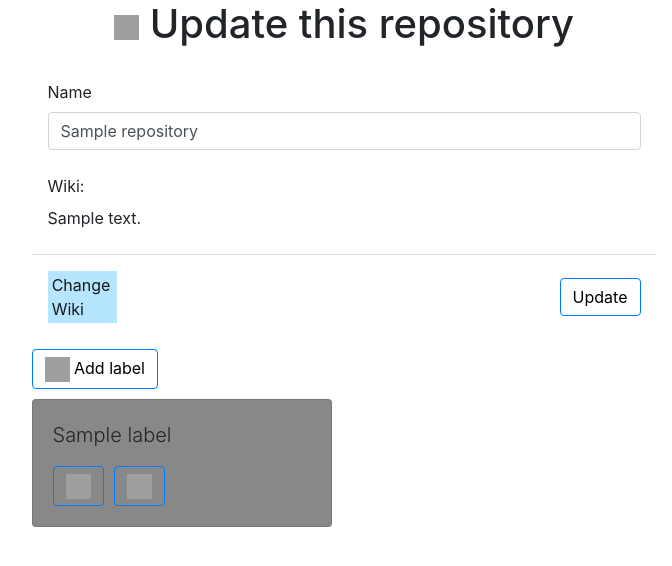
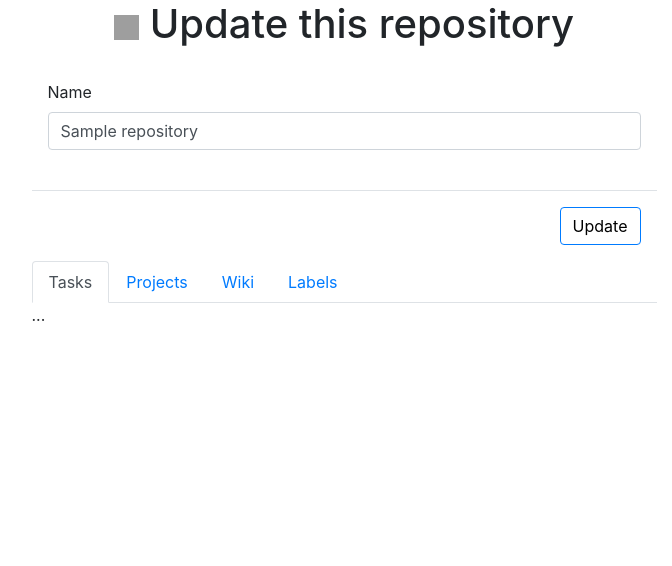
Before and after one commit to tim-master2020/UKS, a Django app: page /repository/1/detailRepository in a window 1280 px wide. Shown: the part 56-622 px from the top of the page, without its empty margins (296-968 px from the left). Run offline with Django 3.2, Linux system fonts and the light colour scheme; tables that the repository leaves empty hold one stand-in row (values such as "Sample post"); some libraries are stand-ins or nearby versions; grey boxes are pictures that could not be loaded.

Commit message:
included new html template for repository tabs

```diff
--- a/github/github/templates/repository/detailRepository.html
+++ b/github/github/templates/repository/detailRepository.html
@@ -18,23 +18,12 @@
             {% endif %}
         </div>
         <br/>
-        <div>
-          {% if repoData.wiki.content %}
-            <label>Wiki:</label>
-            <br/>
-            <label>{{ repoData.wiki.content }}</label>
-          {% else %}
-            <label>Wiki has no content.</label>
-          {% endif %}
-        </div>
     </div>
     <div class="modal-footer">
-        <a style="color:#171717;margin-right:74%;background-Color:#b6e6ff;padding:0.3% 0.7%;" href="http://localhost:8000/wiki/{{repoData.wiki_id}}">Change Wiki</a>
         <button type="submit" class="btn btn-primary" style="color:black;text-align:centar;background-Color:white">Update</button>
       </div>
   </form>
 
-<div style="padding-top:10px;padding-bottom: 10px;">
-  {% include 'label/all-labels.html' with id=repoData.id %}
-</div>
+  {% include 'repository/repoTabs.html' with repoData=repoData tasks=tasks %}
+
 {% endblock %}
```
